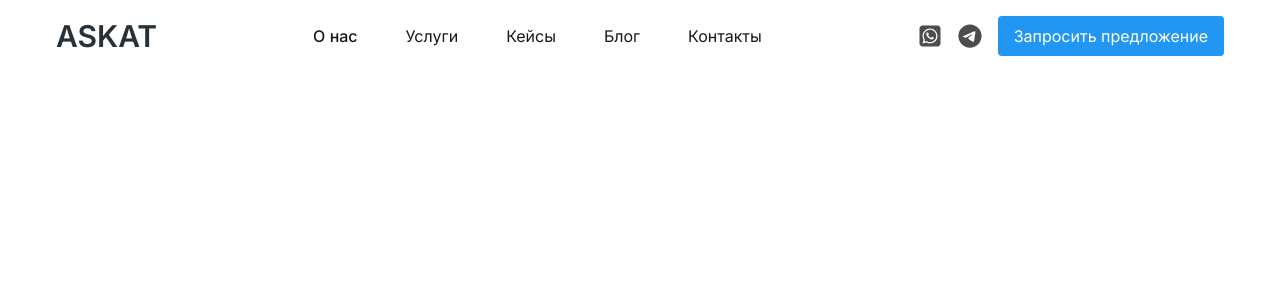
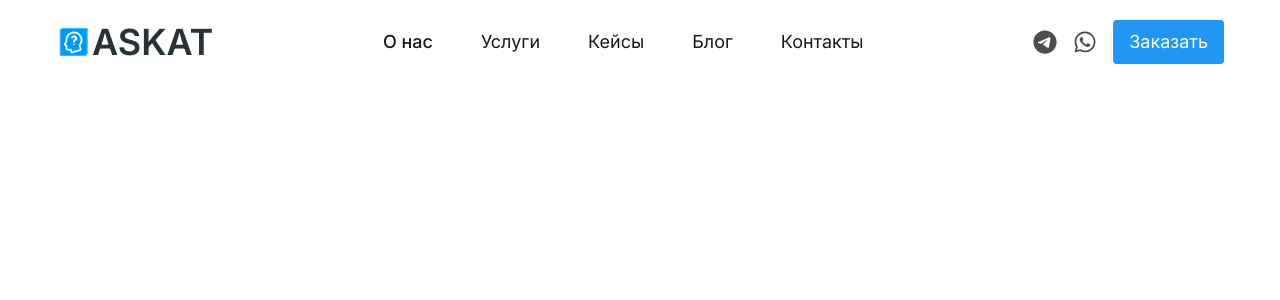
Before and after one commit to vladdlevshuk/askat-landing-page, a React (Vite) app: page / in a window 1280 px wide. Shown: the top 300 px of the page. Built offline with nearby package versions, Linux system fonts and the light colour scheme.

Commit message:
fix: fix navbar icons

```diff
--- a/src/components/Navbar.jsx
+++ b/src/components/Navbar.jsx
@@ -1,9 +1,9 @@
 import React, { useEffect, useState } from 'react';
-// import logo from '../assets/logo.png';
+import logo from '../assets/logo.png';
 import { Link } from 'react-scroll';
 
 // react icons
-import { FaXmark, FaBars, FaSquareWhatsapp, FaTelegram } from 'react-icons/fa6';
+import { FaXmark, FaBars, FaWhatsapp, FaTelegram } from 'react-icons/fa6';
 
 const Navbar = () => {
     const [isMenuOpen, setIsMenuOpen] = useState(false);
@@ -49,11 +49,11 @@ const Navbar = () => {
 
     return (
         <header className='w-full bg-white md:bg-transparent fixed top-0 left-0 right-0'>
-            <nav className={`py-4 lg:px-14 px-4 ${isSticky ? "sticky top-0 left-0 right-0 border-b bg-white duration-300" : ""}`}>
+            <nav className={`py-5 lg:px-14 px-5 ${isSticky ? "sticky top-0 left-0 right-0 border-b bg-white duration-300" : ""}`}>
                 <div className='flex justify-between items-center text-base gap-8'>
-                    <a href="" className='text-3xl font-semibold flex items-center space-x-3'>
-                        {/* <img src={logo} alt="" className='w-10 inline-block items-center' /> */}
-                        <span className='text-[#263238]'>ASKAT</span>
+                    <a href="" className='text-4xl font-semibold flex items-center'>
+                        <img src={logo} alt="Logo" className='w-9 inline-block items-center' />
+                        <span className='text-[#263238] ml-0'>ASKAT</span>
                     </a>
 
                     {/* nav items for large devices */}
@@ -65,7 +65,7 @@ const Navbar = () => {
                                 smooth={true}
                                 offset={-100}
                                 key={path}
-                                className='block text-base text-gray900 hover:text-brandPrimary cursor-pointer first:font-medium'
+                                className='block text-lg text-gray900 hover:text-brandPrimary cursor-pointer first:font-medium'
                             >
                                 {link}
                             </Link>
@@ -73,25 +73,27 @@ const Navbar = () => {
                     </ul>
 
                     {/* icons and button for large devices */}
-                    <div className='space-x-4 hidden lg:flex items-center'>
-                        <a href="https://wa.me/yourphonenumber" target="_blank" rel="noopener noreferrer">
-                            <FaSquareWhatsapp className='text-neutralDGrey h-6 w-6 hover:text-brandPrimary' />
-                        </a>
-                        <a href="https://t.me/yourusername" target="_blank" rel="noopener noreferrer">
-                            <FaTelegram className='text-neutralDGrey h-6 w-6 hover:text-brandPrimary' />
-                        </a>
-                        <button className='bg-brandPrimary text-white py-2 px-4 transition-all duration-300 rounded hover:bg-neutralDGrey cursor-pointer'>
-                            Запросить предложение
+                    <div className='hidden lg:flex items-center gap-4'>
+                        <div className='hidden lg:flex justify-between align-center gap-4'>
+                            <a href="https://t.me/yourusername" target="_blank" rel="noopener noreferrer">
+                                <FaTelegram className='text-neutralDGrey h-6 w-6 hover:text-brandPrimary' />
+                            </a>
+                            <a href="https://wa.me/yourphonenumber" target="_blank" rel="noopener noreferrer">
+                                <FaWhatsapp  className='text-neutralDGrey h-6 w-6 hover:text-brandPrimary' />
+                            </a>
+                        </div>
+                        <button className='bg-brandPrimary text-lg text-white py-2 px-4 transition-all duration-300 rounded hover:bg-neutralDGrey cursor-pointer'>
+                            Заказать
                         </button>
                     </div>
 
                     {/* menu btn for only mobile devices */}
                     <div className='flex items-center md:hidden'>
+                        <a href="https://t.me/yourusername" target="_blank" rel="noopener noreferrer">
+                                <FaTelegram className='text-neutralDGrey h-6 w-6 mr-4' />
+                        </a>
                         <a href="https://wa.me/yourphonenumber" target="_blank" rel="noopener noreferrer">
-                            <FaSquareWhatsapp className='text-neutralDGrey h-6 w-6 mr-2' />
-                        </a>
-                        <a href="https://t.me/yourusername" target="_blank" rel="noopener noreferrer">
-                            <FaTelegram className='text-neutralDGrey h-6 w-6 mr-2' />
+                            <FaWhatsapp  className='text-neutralDGrey h-6 w-6 mr-4' />
                         </a>
                         <button
                             onClick={toggleMenu}
@@ -117,7 +119,7 @@ const Navbar = () => {
                         </Link>
                     ))}
                     <button className='block text-base text-white cursor-pointer first:font-medium'>
-                        Запросить предложение
+                        Заказать
                     </button>
                 </div>
             </nav>
```
